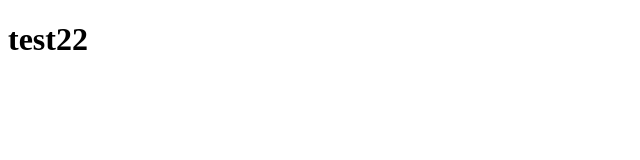
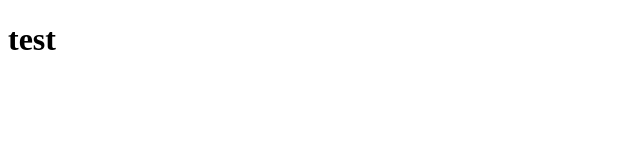
Before and after one commit to Shinto10/test, a plain HTML site: page index.html in a window 1280 px wide. Shown: the full height of the page, 0-640 px from the left. Drawn offline with Linux system fonts and the light colour scheme.

Commit message:
remove 22

```diff
--- a/index.html
+++ b/index.html
@@ -7,6 +7,6 @@
     <title>Document</title>
 </head>
 <body>
-    <h1>test22</h1>
+    <h1>test</h1>
 </body>
 </html>
```
